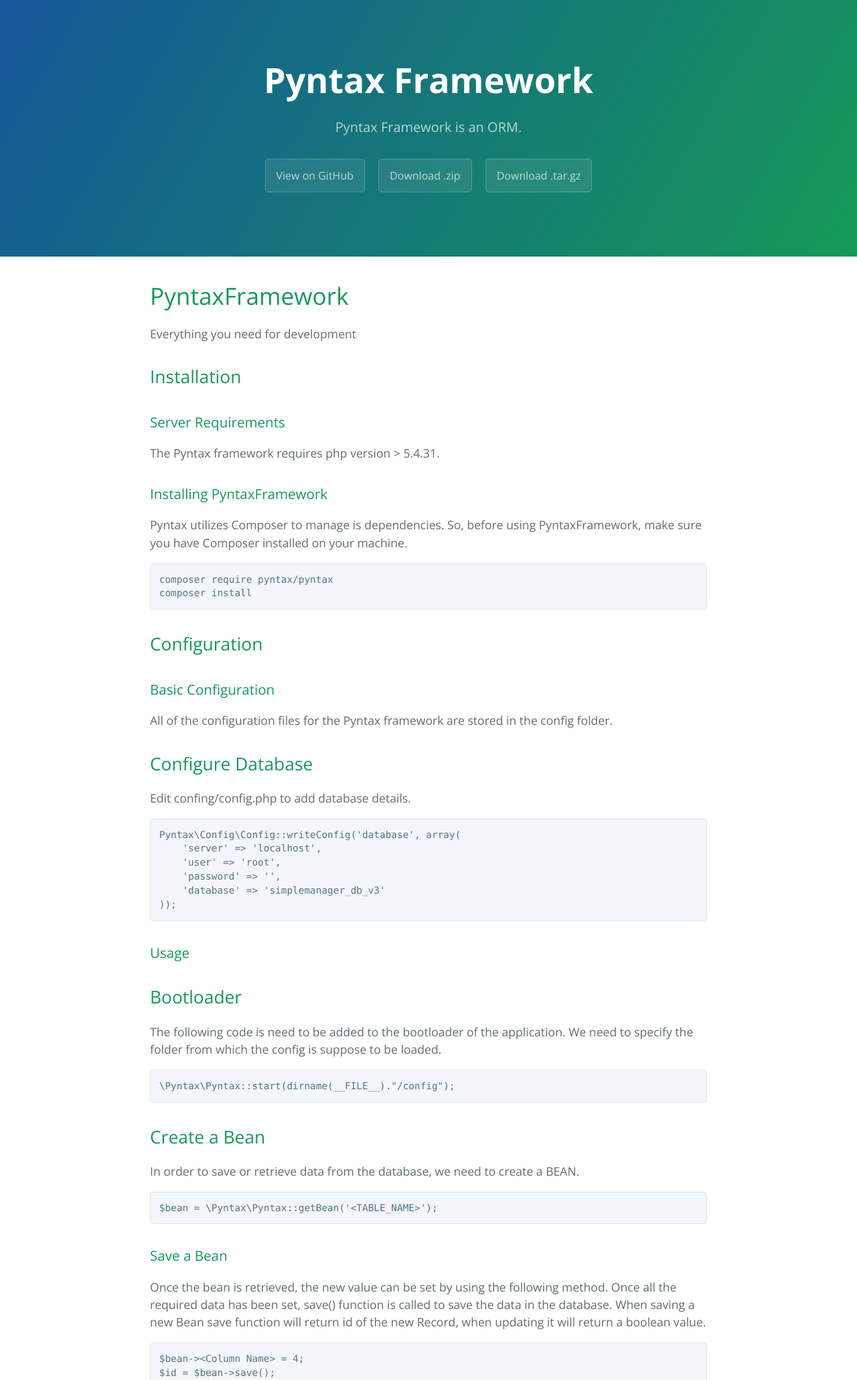
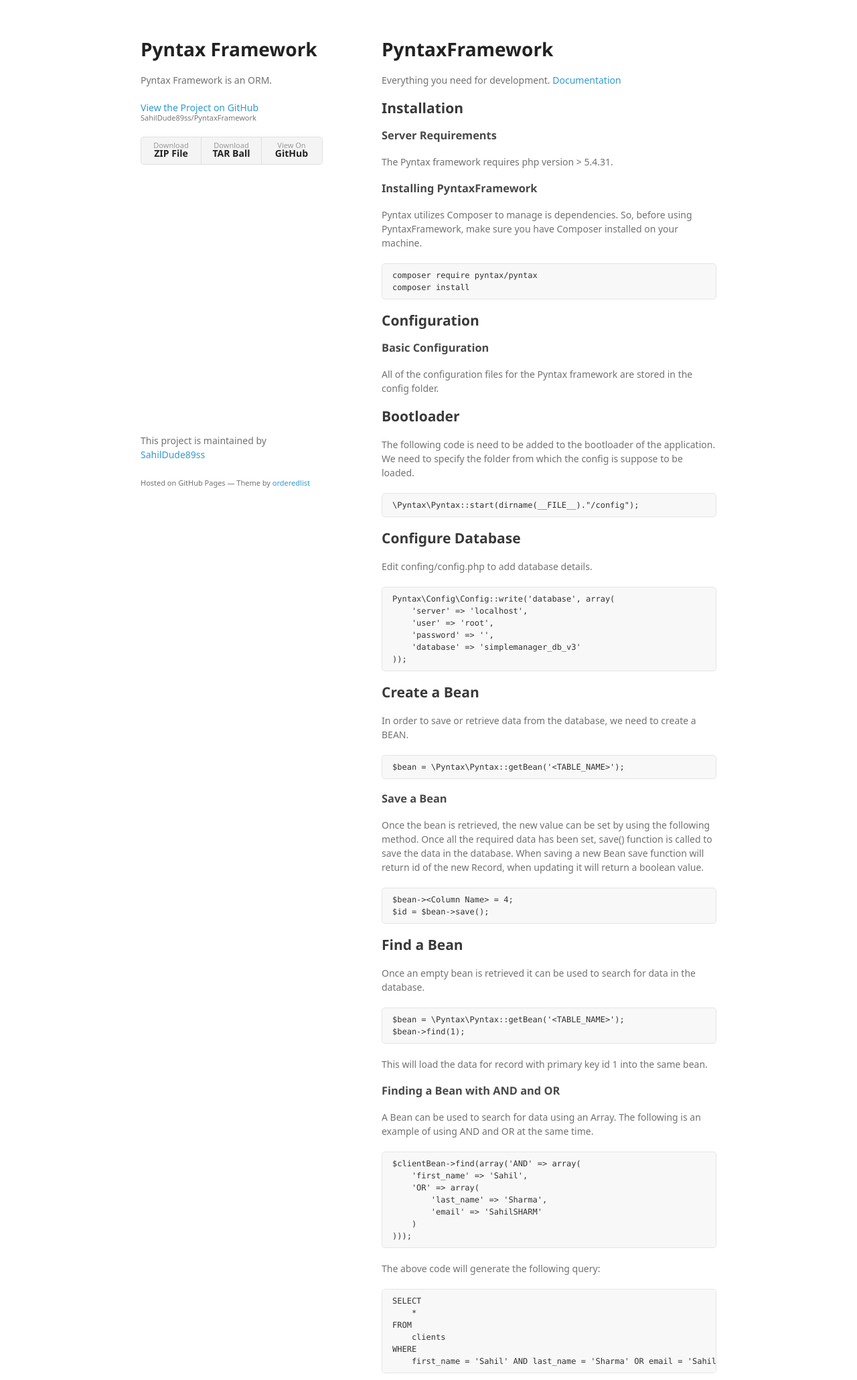
Before and after one commit to SahilDude89ss/PyntaxFramework, a PHP site: page / in a window 1280 px wide. Shown: the top 2060 px of the page at 67% size. Run offline with PHP 8.4, Linux system fonts and the light colour scheme; some web fonts are replaced.

Commit message:
Create gh-pages branch via GitHub

```diff
--- a/index.html
+++ b/index.html
@@ -1,28 +1,37 @@
-<!DOCTYPE html>
-<html lang="en-us">
+<!doctype html>
+<html>
   <head>
-    <meta charset="UTF-8">
+    <meta charset="utf-8">
+    <meta http-equiv="X-UA-Compatible" content="chrome=1">
     <title>Pyntax Framework by SahilDude89ss</title>
-    <meta name="viewport" content="width=device-width, initial-scale=1">
-    <link rel="stylesheet" type="text/css" href="stylesheets/normalize.css" media="screen">
-    <link href='https://fonts.googleapis.com/css?family=Open+Sans:400,700' rel='stylesheet' type='text/css'>
-    <link rel="stylesheet" type="text/css" href="stylesheets/stylesheet.css" media="screen">
-    <link rel="stylesheet" type="text/css" href="stylesheets/github-light.css" media="screen">
+
+    <link rel="stylesheet" href="stylesheets/styles.css">
+    <link rel="stylesheet" href="stylesheets/github-light.css">
+    <meta name="viewport" content="width=device-width">
+    <!--[if lt IE 9]>
+    <script src="//html5shiv.googlecode.com/svn/trunk/html5.js"></script>
+    <![endif]-->
   </head>
   <body>
-    <section class="page-header">
-      <h1 class="project-name">Pyntax Framework</h1>
-      <h2 class="project-tagline">Pyntax Framework is an ORM.</h2>
-      <a href="https://github.com/SahilDude89ss/PyntaxFramework" class="btn">View on GitHub</a>
-      <a href="https://github.com/SahilDude89ss/PyntaxFramework/zipball/master" class="btn">Download .zip</a>
-      <a href="https://github.com/SahilDude89ss/PyntaxFramework/tarball/master" class="btn">Download .tar.gz</a>
-    </section>
+    <div class="wrapper">
+      <header>
+        <h1>Pyntax Framework</h1>
+        <p>Pyntax Framework is an ORM.</p>
 
-    <section class="main-content">
-      <h1>
+        <p class="view"><a href="https://github.com/SahilDude89ss/PyntaxFramework">View the Project on GitHub <small>SahilDude89ss/PyntaxFramework</small></a></p>
+
+
+        <ul>
+          <li><a href="https://github.com/SahilDude89ss/PyntaxFramework/zipball/master">Download <strong>ZIP File</strong></a></li>
+          <li><a href="https://github.com/SahilDude89ss/PyntaxFramework/tarball/master">Download <strong>TAR Ball</strong></a></li>
+          <li><a href="https://github.com/SahilDude89ss/PyntaxFramework">View On <strong>GitHub</strong></a></li>
+        </ul>
+      </header>
+      <section>
+        <h1>
 <a id="pyntaxframework" class="anchor" href="#pyntaxframework" aria-hidden="true"><span class="octicon octicon-link"></span></a>PyntaxFramework</h1>
 
-<p>Everything you need for development</p>
+<p>Everything you need for development. <a href="http://framework.pyntax.net/docs/">Documentation</a></p>
 
 <h2>
 <a id="installation" class="anchor" href="#installation" aria-hidden="true"><span class="octicon octicon-link"></span></a>Installation</h2>
@@ -51,28 +60,25 @@
 <p>All of the configuration files for the Pyntax framework are stored in the config folder. </p>
 
 <h2>
-<a id="configure-database" class="anchor" href="#configure-database" aria-hidden="true"><span class="octicon octicon-link"></span></a>Configure Database</h2>
-
-<p>Edit confing/config.php to add database details.</p>
-
-<pre><code>Pyntax\Config\Config::writeConfig('database', array(
-    'server' =&gt; 'localhost',
-    'user' =&gt; 'root',
-    'password' =&gt; '',
-    'database' =&gt; 'simplemanager_db_v3'
-));
-</code></pre>
-
-<h3>
-<a id="usage" class="anchor" href="#usage" aria-hidden="true"><span class="octicon octicon-link"></span></a>Usage</h3>
-
-<h2>
 <a id="bootloader" class="anchor" href="#bootloader" aria-hidden="true"><span class="octicon octicon-link"></span></a>Bootloader</h2>
 
 <p>The following code is need to be added to the bootloader of the application. We need to specify the folder from which
 the config is suppose to be loaded.</p>
 
 <pre><code>\Pyntax\Pyntax::start(dirname(__FILE__)."/config");
+</code></pre>
+
+<h2>
+<a id="configure-database" class="anchor" href="#configure-database" aria-hidden="true"><span class="octicon octicon-link"></span></a>Configure Database</h2>
+
+<p>Edit confing/config.php to add database details.</p>
+
+<pre><code>Pyntax\Config\Config::write('database', array(
+    'server' =&gt; 'localhost',
+    'user' =&gt; 'root',
+    'password' =&gt; '',
+    'database' =&gt; 'simplemanager_db_v3'
+));
 </code></pre>
 
 <h2>
@@ -154,7 +160,7 @@
 <h3>
 <a id="config-for-forms" class="anchor" href="#config-for-forms" aria-hidden="true"><span class="octicon octicon-link"></span></a>Config for Forms</h3>
 
-<pre><code>Pyntax\Config\Config::writeConfig('form', array(
+<pre><code>Pyntax\Config\Config::write('form', array(
     /**
      * @property: capturePostAndSaveBean
      * This allows the bean to be saved into the database when a form is submitted.
@@ -326,15 +332,52 @@
 )));
 </code></pre>
 
-      <footer class="site-footer">
-        <span class="site-footer-owner"><a href="https://github.com/SahilDude89ss/PyntaxFramework">Pyntax Framework</a> is maintained by <a href="https://github.com/SahilDude89ss">SahilDude89ss</a>.</span>
+<h3>
+<a id="config-for-tables" class="anchor" href="#config-for-tables" aria-hidden="true"><span class="octicon octicon-link"></span></a>Config for Tables</h3>
 
-        <span class="site-footer-credits">This page was generated by <a href="https://pages.github.com">GitHub Pages</a> using the <a href="https://github.com/jasonlong/cayman-theme">Cayman theme</a> by <a href="https://twitter.com/jasonlong">Jason Long</a>.</span>
+<pre><code>Pyntax\Config\Config::write('table', array(
+    /**
+     * @property: recordLimitOnOnePage
+     * This stores the number for records which are displayed on each.
+     * @ToDo: This would be implemented as the size of the Pagination
+     */
+    'recordLimitOnOnePage' =&gt; 10,
+
+    /**
+     * @property: table
+     * This stores all the default attributes for the table tag.
+     * @ToDo: There can attributes which can be passed while calling generateTable
+     */
+    'table' =&gt; array(
+        'class' =&gt; 'table table-bordered table-hover',
+        'id' =&gt; 'example2'
+    ),
+
+    /**
+     * @property: tableHeader
+     * This stores a boolean value whether the table header has to be printed or not.
+     */
+    'tableHeader' =&gt; true,
+
+    /**
+     * @property: beans
+     * This array key is used to override any configuration based on the bean we are loading.
+     */
+    'beans' =&gt; array(
+        'accounts' =&gt; array(
+            'recordLimitOnOnePage' =&gt; 15,
+        )
+    )
+));
+</code></pre>
+      </section>
+      <footer>
+        <p>This project is maintained by <a href="https://github.com/SahilDude89ss">SahilDude89ss</a></p>
+        <p><small>Hosted on GitHub Pages &mdash; Theme by <a href="https://github.com/orderedlist">orderedlist</a></small></p>
       </footer>
-
-    </section>
-
-            <script type="text/javascript">
+    </div>
+    <script src="javascripts/scale.fix.js"></script>
+              <script type="text/javascript">
             var gaJsHost = (("https:" == document.location.protocol) ? "https://ssl." : "http://www.");
             document.write(unescape("%3Cscript src='" + gaJsHost + "google-analytics.com/ga.js' type='text/javascript'%3E%3C/script%3E"));
           </script>
--- a/stylesheets/styles.css
+++ b/stylesheets/styles.css
@@ -1,338 +1,251 @@
-@import url(https://fonts.googleapis.com/css?family=Arvo:400,700,400italic);
-
-/* MeyerWeb Reset */
-
-html, body, div, span, applet, object, iframe,
-h1, h2, h3, h4, h5, h6, p, blockquote, pre,
-a, abbr, acronym, address, big, cite, code,
-del, dfn, em, img, ins, kbd, q, s, samp,
-small, strike, strong, sub, sup, tt, var,
-b, u, i, center,
-dl, dt, dd, ol, ul, li,
-fieldset, form, label, legend,
-table, caption, tbody, tfoot, thead, tr, th, td,
-article, aside, canvas, details, embed,
-figure, figcaption, footer, header, hgroup,
-menu, nav, output, ruby, section, summary,
-time, mark, audio, video {
-  margin: 0;
-  padding: 0;
-  border: 0;
-  font: inherit;
-  vertical-align: baseline;
+@font-face {
+  font-family: 'Noto Sans';
+  font-weight: 400;
+  font-style: normal;
+  src: url('../fonts/Noto-Sans-regular/Noto-Sans-regular.eot');
+  src: url('../fonts/Noto-Sans-regular/Noto-Sans-regular.eot?#iefix') format('embedded-opentype'),
+       local('Noto Sans'),
+       local('Noto-Sans-regular'),
+       url('../fonts/Noto-Sans-regular/Noto-Sans-regular.woff2') format('woff2'),
+       url('../fonts/Noto-Sans-regular/Noto-Sans-regular.woff') format('woff'),
+       url('../fonts/Noto-Sans-regular/Noto-Sans-regular.ttf') format('truetype'),
+       url('../fonts/Noto-Sans-regular/Noto-Sans-regular.svg#NotoSans') format('svg');
 }
 
+@font-face {
+  font-family: 'Noto Sans';
+  font-weight: 700;
+  font-style: normal;
+  src: url('../fonts/Noto-Sans-700/Noto-Sans-700.eot');
+  src: url('../fonts/Noto-Sans-700/Noto-Sans-700.eot?#iefix') format('embedded-opentype'),
+       local('Noto Sans Bold'),
+       local('Noto-Sans-700'),
+       url('../fonts/Noto-Sans-700/Noto-Sans-700.woff2') format('woff2'),
+       url('../fonts/Noto-Sans-700/Noto-Sans-700.woff') format('woff'),
+       url('../fonts/Noto-Sans-700/Noto-Sans-700.ttf') format('truetype'),
+       url('../fonts/Noto-Sans-700/Noto-Sans-700.svg#NotoSans') format('svg');
+}
 
-/* Base text styles */
+@font-face {
+  font-family: 'Noto Sans';
+  font-weight: 400;
+  font-style: italic;
+  src: url('../fonts/Noto-Sans-italic/Noto-Sans-italic.eot');
+  src: url('../fonts/Noto-Sans-italic/Noto-Sans-italic.eot?#iefix') format('embedded-opentype'),
+       local('Noto Sans Italic'),
+       local('Noto-Sans-italic'),
+       url('../fonts/Noto-Sans-italic/Noto-Sans-italic.woff2') format('woff2'),
+       url('../fonts/Noto-Sans-italic/Noto-Sans-italic.woff') format('woff'),
+       url('../fonts/Noto-Sans-italic/Noto-Sans-italic.ttf') format('truetype'),
+       url('../fonts/Noto-Sans-italic/Noto-Sans-italic.svg#NotoSans') format('svg');
+}
+
+@font-face {
+  font-family: 'Noto Sans';
+  font-weight: 700;
+  font-style: italic;
+  src: url('../fonts/Noto-Sans-700italic/Noto-Sans-700italic.eot');
+  src: url('../fonts/Noto-Sans-700italic/Noto-Sans-700italic.eot?#iefix') format('embedded-opentype'),
+       local('Noto Sans Bold Italic'),
+       local('Noto-Sans-700italic'),
+       url('../fonts/Noto-Sans-700italic/Noto-Sans-700italic.woff2') format('woff2'),
+       url('../fonts/Noto-Sans-700italic/Noto-Sans-700italic.woff') format('woff'),
+       url('../fonts/Noto-Sans-700italic/Noto-Sans-700italic.ttf') format('truetype'),
+       url('../fonts/Noto-Sans-700italic/Noto-Sans-700italic.svg#NotoSans') format('svg');
+}
 
 body {
-  padding:10px 50px 0 0;
-  font-family:"Helvetica Neue", Helvetica, Arial, sans-serif;
-	font-size: 14px;
-	color: #232323;
-	background-color: #FBFAF7;
-	margin: 0;
-	line-height: 1.8em;
-	-webkit-font-smoothing: antialiased;
-
+  background-color: #fff;
+  padding:50px;
+  font: 14px/1.5 "Noto Sans", "Helvetica Neue", Helvetica, Arial, sans-serif;
+  color:#727272;
+  font-weight:400;
 }
 
 h1, h2, h3, h4, h5, h6 {
-  color:#232323;
-  margin:36px 0 10px;
+  color:#222;
+  margin:0 0 20px;
 }
 
-p, ul, ol, table, dl {
-  margin:0 0 22px;
+p, ul, ol, table, pre, dl {
+  margin:0 0 20px;
 }
 
 h1, h2, h3 {
-	font-family: Arvo, Monaco, serif;
-  line-height:1.3;
-	font-weight: normal;
-}
-
-h1,h2, h3 {
-	display: block;
-	border-bottom: 1px solid #ccc;
-	padding-bottom: 5px;
+  line-height:1.1;
 }
 
 h1 {
-	font-size: 30px;
+  font-size:28px;
 }
 
 h2 {
-	font-size: 24px;
+  color:#393939;
 }
 
-h3 {
-	font-size: 18px;
-}
-
-h4, h5, h6 {
-	font-family: Arvo, Monaco, serif;
-	font-weight: 700;
+h3, h4, h5, h6 {
+  color:#494949;
 }
 
 a {
-  color:#C30000;
-  font-weight:200;
+  color:#39c;
   text-decoration:none;
 }
 
 a:hover {
-	text-decoration: underline;
+  color:#069;
 }
 
 a small {
-	font-size: 12px;
+  font-size:11px;
+  color:#777;
+  margin-top:-0.3em;
+  display:block;
 }
 
-em {
-	font-style: italic;
+a:hover small {
+  color:#777;
+}
+
+.wrapper {
+  width:860px;
+  margin:0 auto;
+}
+
+blockquote {
+  border-left:1px solid #e5e5e5;
+  margin:0;
+  padding:0 0 0 20px;
+  font-style:italic;
+}
+
+code, pre {
+  font-family:Monaco, Bitstream Vera Sans Mono, Lucida Console, Terminal, Consolas, Liberation Mono, DejaVu Sans Mono, Courier New, monospace;
+  color:#333;
+  font-size:12px;
+}
+
+pre {
+  padding:8px 15px;
+  background: #f8f8f8;
+  border-radius:5px;
+  border:1px solid #e5e5e5;
+  overflow-x: auto;
+}
+
+table {
+  width:100%;
+  border-collapse:collapse;
+}
+
+th, td {
+  text-align:left;
+  padding:5px 10px;
+  border-bottom:1px solid #e5e5e5;
+}
+
+dt {
+  color:#444;
+  font-weight:700;
+}
+
+th {
+  color:#444;
+}
+
+img {
+  max-width:100%;
+}
+
+header {
+  width:270px;
+  float:left;
+  position:fixed;
+  -webkit-font-smoothing:subpixel-antialiased;
+}
+
+header ul {
+  list-style:none;
+  height:40px;
+  padding:0;
+  background: #f4f4f4;
+  border-radius:5px;
+  border:1px solid #e0e0e0;
+  width:270px;
+}
+
+header li {
+  width:89px;
+  float:left;
+  border-right:1px solid #e0e0e0;
+  height:40px;
+}
+
+header li:first-child a {
+  border-radius:5px 0 0 5px;
+}
+
+header li:last-child a {
+  border-radius:0 5px 5px 0;
+}
+
+header ul a {
+  line-height:1;
+  font-size:11px;
+  color:#999;
+  display:block;
+  text-align:center;
+  padding-top:6px;
+  height:34px;
+}
+
+header ul a:hover {
+  color:#999;
+}
+
+header ul a:active {
+  background-color:#f0f0f0;
 }
 
 strong {
+  color:#222;
   font-weight:700;
 }
 
-ul {
-  list-style-position: inside;
-  list-style: disc;
-  padding-left: 25px;
+header ul li + li + li {
+  border-right:none;
+  width:89px;
 }
 
-ol {
-  list-style-position: inside;
-  list-style: decimal;
-  padding-left: 25px;
+header ul a strong {
+  font-size:14px;
+  display:block;
+  color:#222;
 }
 
-blockquote {
-  margin: 0;
-  padding: 0 0 0 20px;
-  font-style: italic;
+section {
+  width:500px;
+  float:right;
+  padding-bottom:50px;
 }
 
-dl, dt, dd, dl p {
-	font-color: #444;
-}
-
-dl dt {
-  font-weight: bold;
-}
-
-dl dd {
-  padding-left: 20px;
-  font-style: italic;
-}
-
-dl p {
-  padding-left: 20px;
-  font-style: italic;
+small {
+  font-size:11px;
 }
 
 hr {
   border:0;
-  background:#ccc;
+  background:#e5e5e5;
   height:1px;
-  margin:0 0 24px;
+  margin:0 0 20px;
 }
 
-/* Images */
-
-img {
-  position: relative;
-  margin: 0 auto;
-  max-width: 650px;
-  padding: 5px;
-  margin: 10px 0 32px 0;
-  border: 1px solid #ccc;
-}
-
-p img {
-  display: inline;
-  margin: 0;
-  padding: 0;
-  vertical-align: middle;
-  text-align: center;
-  border: none;
-}
-
-/* Code blocks */
-
-code, pre {
-	font-family: Monaco, "Bitstream Vera Sans Mono", "Lucida Console", Terminal, monospace;
-  color:#000;
-  font-size:14px;
-}
-
-pre {
-	padding: 4px 12px;
-  background: #FDFEFB;
-  border-radius:4px;
-  border:1px solid #D7D8C8;
-  overflow: auto;
-  overflow-y: hidden;
-	margin-bottom: 32px;
-}
-
-
-/* Tables */
-
-table {
-  width:100%;
-}
-
-table {
-  border: 1px solid #ccc;
-  margin-bottom: 32px;
-  text-align: left;
- }
-
-th {
-  font-family: 'Arvo', Helvetica, Arial, sans-serif;
-	font-size: 18px;
-	font-weight: normal;
-  padding: 10px;
-  background: #232323;
-  color: #FDFEFB;
- }
-
-td {
-  padding: 10px;
-	background: #ccc;
- }
-
-
-/* Wrapper */
-.wrapper {
-  width:960px;
-}
-
-
-/* Header */
-
-header {
-	background-color: #171717;
-	color: #FDFDFB;
-  width:170px;
+footer {
+  width:270px;
   float:left;
   position:fixed;
-	border: 1px solid #000;
-	-webkit-border-top-right-radius: 4px;
-	-webkit-border-bottom-right-radius: 4px;
-	-moz-border-radius-topright: 4px;
-	-moz-border-radius-bottomright: 4px;
-	border-top-right-radius: 4px;
-	border-bottom-right-radius: 4px;
-	padding: 34px 25px 22px 50px;
-	margin: 30px 25px 0 0;
-	-webkit-font-smoothing: antialiased;
-}
-
-p.header {
-	font-size: 16px;
-}
-
-h1.header {
-	font-family: Arvo, sans-serif;
-	font-size: 30px;
-	font-weight: 300;
-	line-height: 1.3em;
-	border-bottom: none;
-	margin-top: 0;
-}
-
-
-h1.header, a.header, a.name, header a{
-	color: #fff;
-}
-
-a.header {
-	text-decoration: underline;
-}
-
-a.name {
-	white-space: nowrap;
-}
-
-header ul {
-  list-style:none;
-  padding:0;
-}
-
-header li {
-	list-style-type: none;
-  width:132px;
-  height:15px;
-	margin-bottom: 12px;
-	line-height: 1em;
-	padding: 6px 6px 6px 7px;
-
-	background: #AF0011;
-	background: -moz-linear-gradient(top, #AF0011 0%, #820011 100%);
-  background: -webkit-gradient(linear, left top, left bottom, color-stop(0%,#f8f8f8), color-stop(100%,#dddddd));
-  background: -webkit-linear-gradient(top, #AF0011 0%,#820011 100%);
-  background: -o-linear-gradient(top, #AF0011 0%,#820011 100%);
-  background: -ms-linear-gradient(top, #AF0011 0%,#820011 100%);
-  background: linear-gradient(top, #AF0011 0%,#820011 100%);
-
-	border-radius:4px;
-  border:1px solid #0D0D0D;
-
-	-webkit-box-shadow: inset 0px 1px 1px 0 rgba(233,2,38, 1);
-	box-shadow: inset 0px 1px 1px 0 rgba(233,2,38, 1);
-
-}
-
-header li:hover {
-	background: #C3001D;
-	background: -moz-linear-gradient(top, #C3001D 0%, #950119 100%);
-  background: -webkit-gradient(linear, left top, left bottom, color-stop(0%,#f8f8f8), color-stop(100%,#dddddd));
-  background: -webkit-linear-gradient(top, #C3001D 0%,#950119 100%);
-  background: -o-linear-gradient(top, #C3001D 0%,#950119 100%);
-  background: -ms-linear-gradient(top, #C3001D 0%,#950119 100%);
-  background: linear-gradient(top, #C3001D 0%,#950119 100%);
-}
-
-a.buttons {
-	-webkit-font-smoothing: antialiased;
-	background: url(../images/arrow-down.png) no-repeat;
-	font-weight: normal;
-	text-shadow: rgba(0, 0, 0, 0.4) 0 -1px 0;
-	padding: 2px 2px 2px 22px;
-	height: 30px;
-}
-
-a.github {
-	background: url(../images/octocat-small.png) no-repeat 1px;
-}
-
-a.buttons:hover {
-	color: #fff;
-	text-decoration: none;
-}
-
-
-/* Section - for main page content */
-
-section {
-  width:650px;
-  float:right;
-  padding-bottom:50px;
-}
-
-
-/* Footer */
-
-footer {
-  width:170px;
-  float:left;
-  position:fixed;
-  bottom:10px;
-	padding-left: 50px;
+  bottom:50px;
+  -webkit-font-smoothing:subpixel-antialiased;
 }
 
 @media print, screen and (max-width: 960px) {
```
Also changed, not shown: other parts of stylesheets/styles.css (+18 -30 lines), javascripts/scale.fix.js (+17 -20 lines), params.json (+1 -1 lines).
